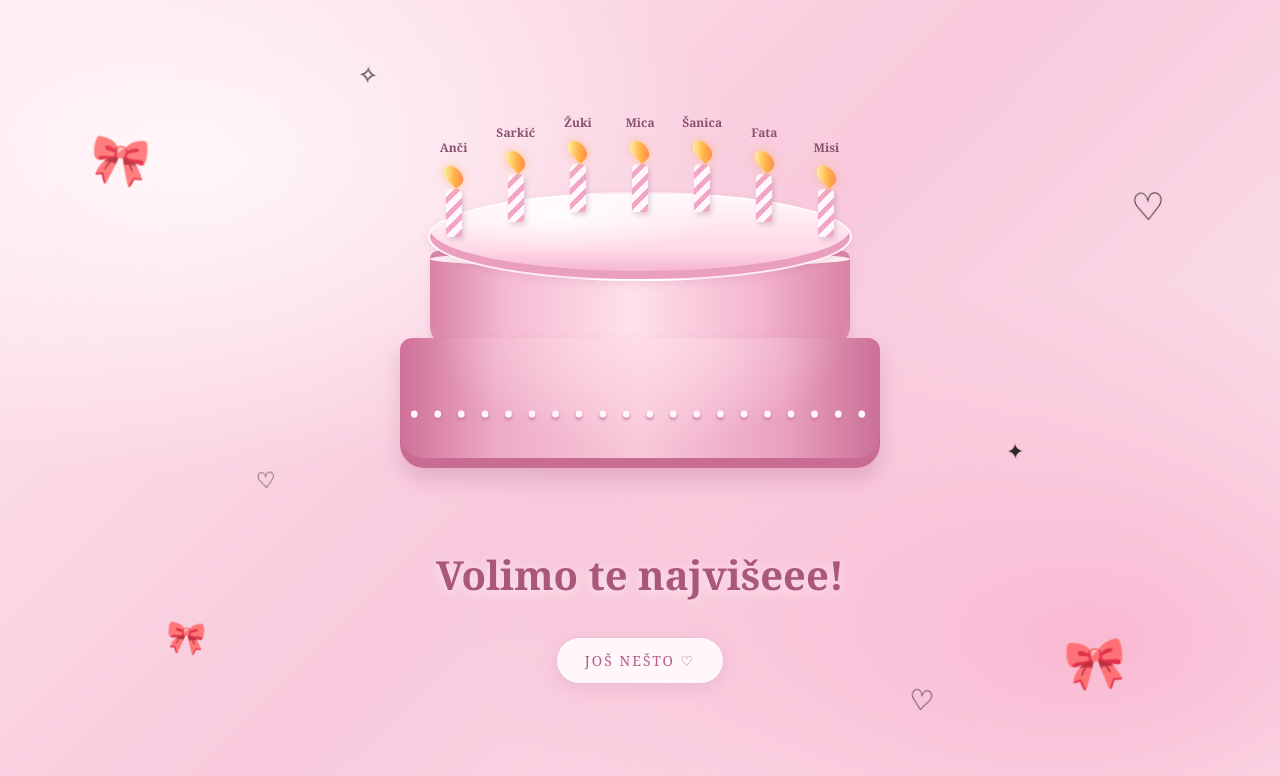
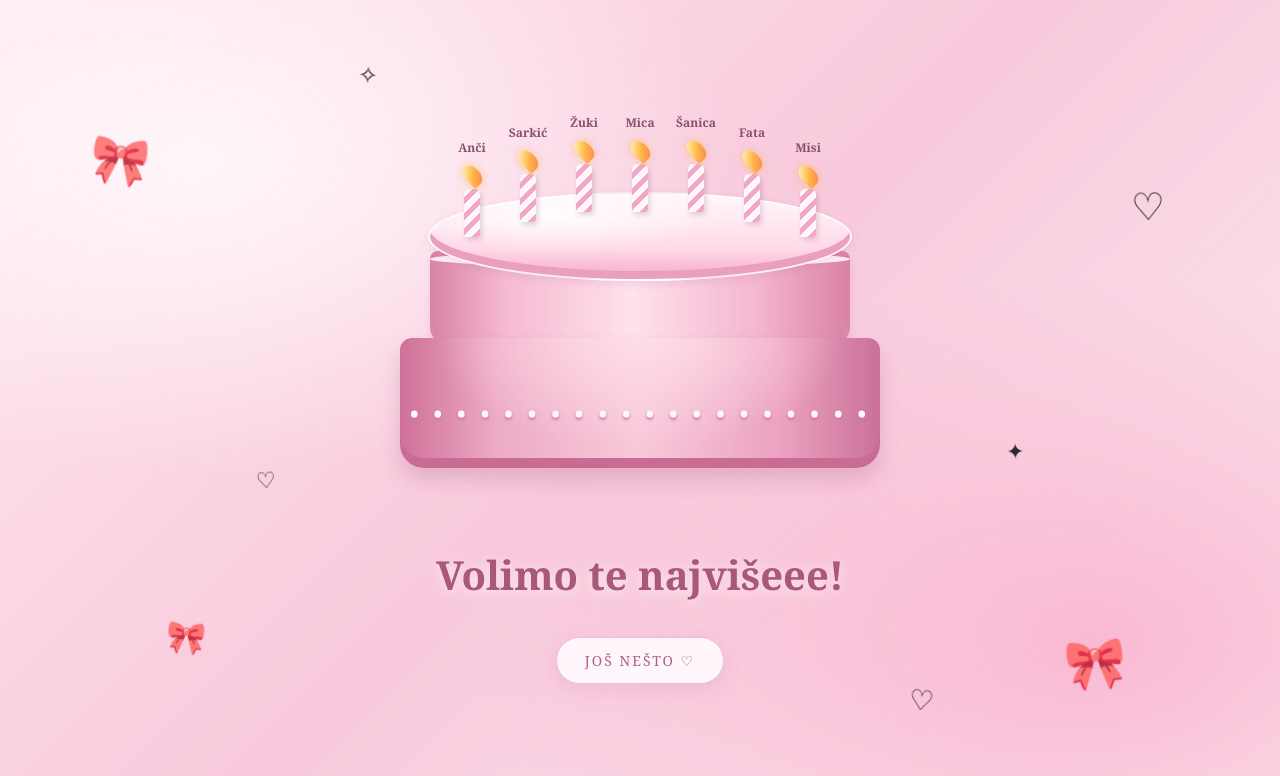
Before and after one commit to sara123p/cestitkica, a plain HTML site: page index.html in a window 1280 px wide. Both pictures are taken after a click on the button "OTVORI". Drawn offline with Linux system fonts and the light colour scheme.

Commit message:
Add files via upload

```diff
--- a/style.css
+++ b/style.css
@@ -134,13 +134,14 @@ button {
 .candles {
     position: absolute;
     top: -78px;
-    left: 5%;
-    width: 90%;
+    left: 10%;
+    width: 80%;
     display: flex;
-    justify-content: space-between;
+    justify-content: center;
     align-items: flex-end;
-    gap: 3px;
+    gap: 8px;
     z-index: 5;
+    box-sizing: border-box;
 }
 
 
```
